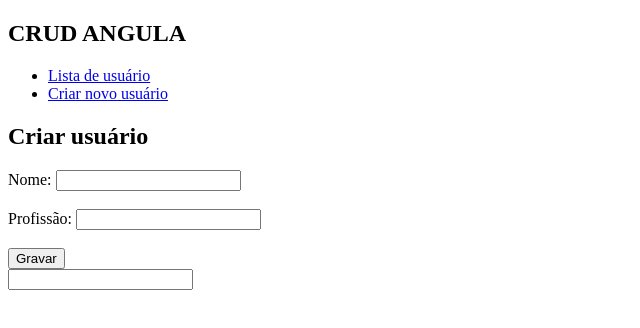
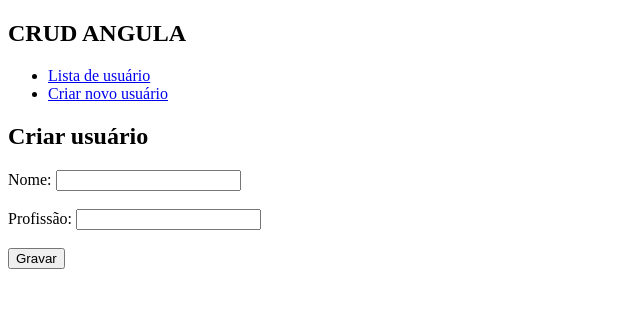
Before and after one commit to Willian-Lima15/crud-angular, an Angular app: page /users/create in a window 1280 px wide. Shown: the top 328 px of the page, without its empty margins (0-640 px from the left). Built offline with nearby package versions, Linux system fonts and the light colour scheme.

Commit message:
form apagado

```diff
--- a/src/app/create-user/create-user.component.html
+++ b/src/app/create-user/create-user.component.html
@@ -11,8 +11,3 @@
     <button (click)="salvar()">Gravar</button>
   </form>
 </div>
-
-<form>
-  <label for=""></label>
-  <input type="text">
-</form>
```
